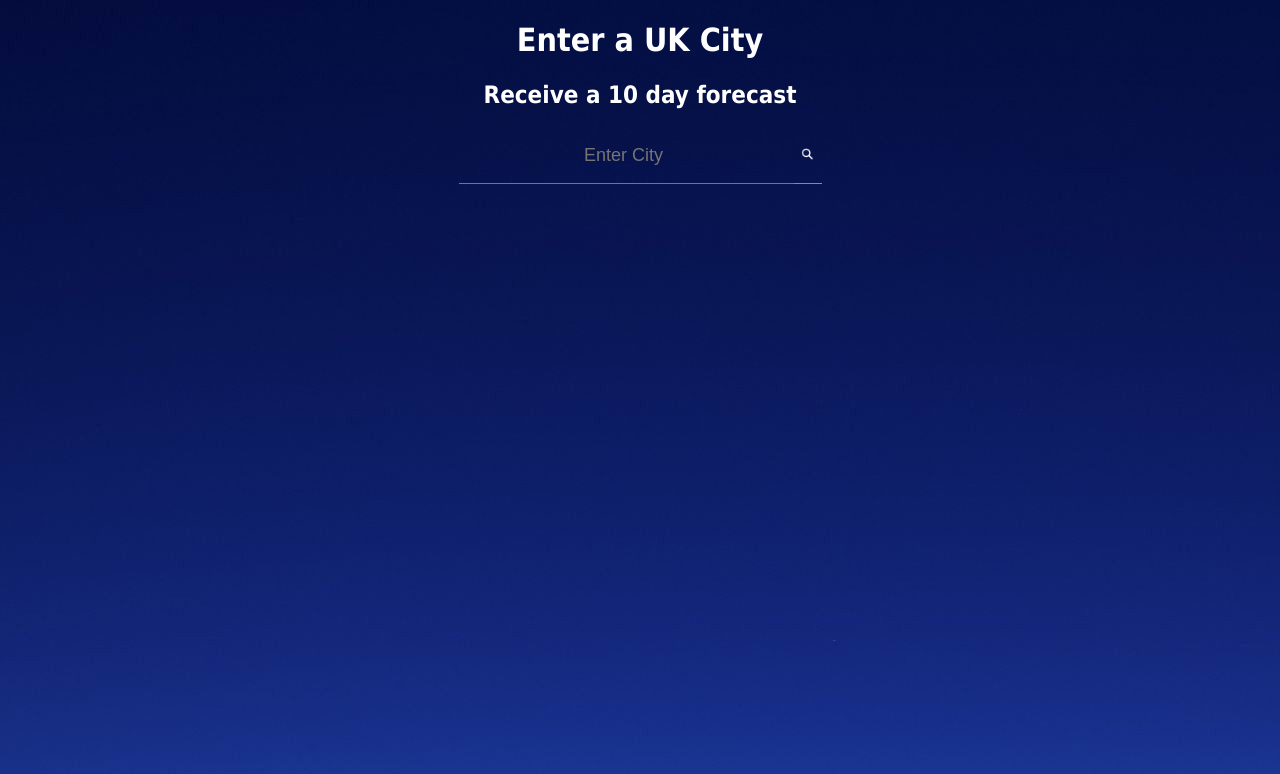
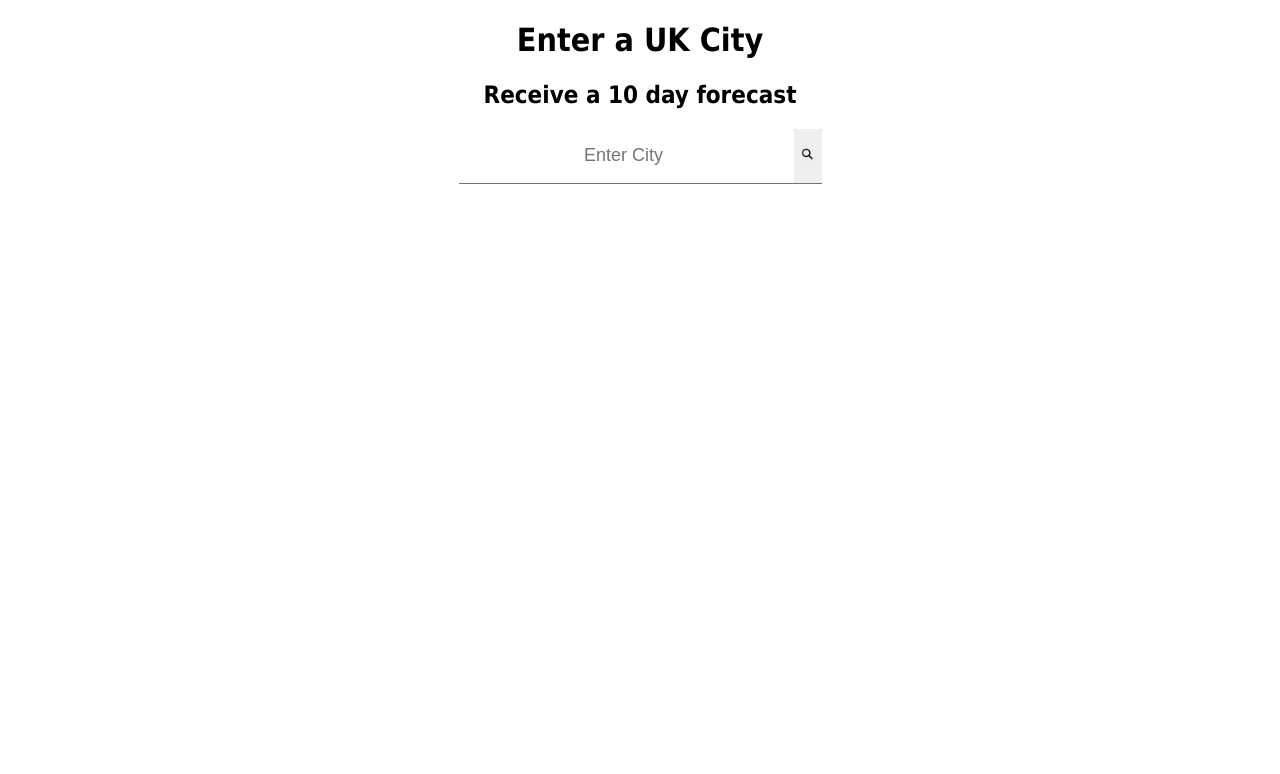
Before and after one commit to robj2e/My-First-React-App, a React (Create React App) app: page / in a window 1280 px wide. Shown: the top 774 px of the page. Built offline with nearby package versions, Linux system fonts and the light colour scheme.

Commit message:
changes to css

```diff
--- a/public/index.html
+++ b/public/index.html
@@ -7,10 +7,10 @@
   <meta http-equiv="X-UA-Compatible" content="ie=edge">
   <title>React App</title>
 </head>
-<body style=background-image:url('../images/night-sky.jpg')>
+<body>
   <!-- The entire React App is placed within this <div> DOM element below (shown in index.js)-->
-  <h1 style=text-align:center;font-family:Tahoma;color:white;>Enter a UK City</h1>
-  <h2 style=text-align:center;font-family:Tahoma;color:white;>Receive a 10 day forecast</h2>
+  <h1 style=text-align:center;font-family:Tahoma;>Enter a UK City</h1>
+  <h2 style=text-align:center;font-family:Tahoma;>Receive a 10 day forecast</h2>
   <div id="root"></div>
   <noscript>Please enable Javascript to use this App</noscript>
 </body>
--- a/src/components/WeatherTile.js
+++ b/src/components/WeatherTile.js
@@ -34,7 +34,7 @@ position: relative;
     display: flex;
     justify-content: center;
     flex-direction: column;
-    box-shadow: 0 10px 20px rgba(0,255,255,0.19), 0 6px 6px rgba(0,255,255,0.23);
+    box-shadow: 0 10px 20px rgba(0,0,255,0.19), 0 6px 6px rgba(0,255,255,0.23);
     border: 1px solid rgb(0,255,255);
 `
 const TileDate = styled.div`
@@ -43,7 +43,7 @@ const TileDate = styled.div`
     font-family: 'Muli', sans-serif;
     text-align: center;
     font-weight: bold;
-    color: white;
+    color: black;
 `
 
 const TileImage = styled.img`
@@ -64,7 +64,7 @@ padding-bottom: 5px;
 font-weight: bold;
 font-size: 21px;
 font-family: Tahoma;
-color: white;
+color: black;
 `
 
 const TempLo = styled.p`
@@ -75,7 +75,7 @@ margin: 0px;
 text-align: center;
 font-size: 16px;
 font-family: Tahoma;
-color: white;
+color: black;
 `
 
 const WeatherTile = (props) => {
--- a/src/components/weather-form.js
+++ b/src/components/weather-form.js
@@ -21,8 +21,7 @@ const InputField = styled.input`
   text-align: center;
   border:none;
   border-bottom:1px solid #757575;
-  background: transparent;
-  color:white;
+  color:black;
 `
 
 const SearchButton = styled.button`
@@ -31,8 +30,6 @@ const SearchButton = styled.button`
   height: 55px;
   width: 28px;
   border-bottom:1px solid #757575;
-  background: transparent;
-  filter: invert(100%);
 
   :hover {
     cursor:pointer
```
